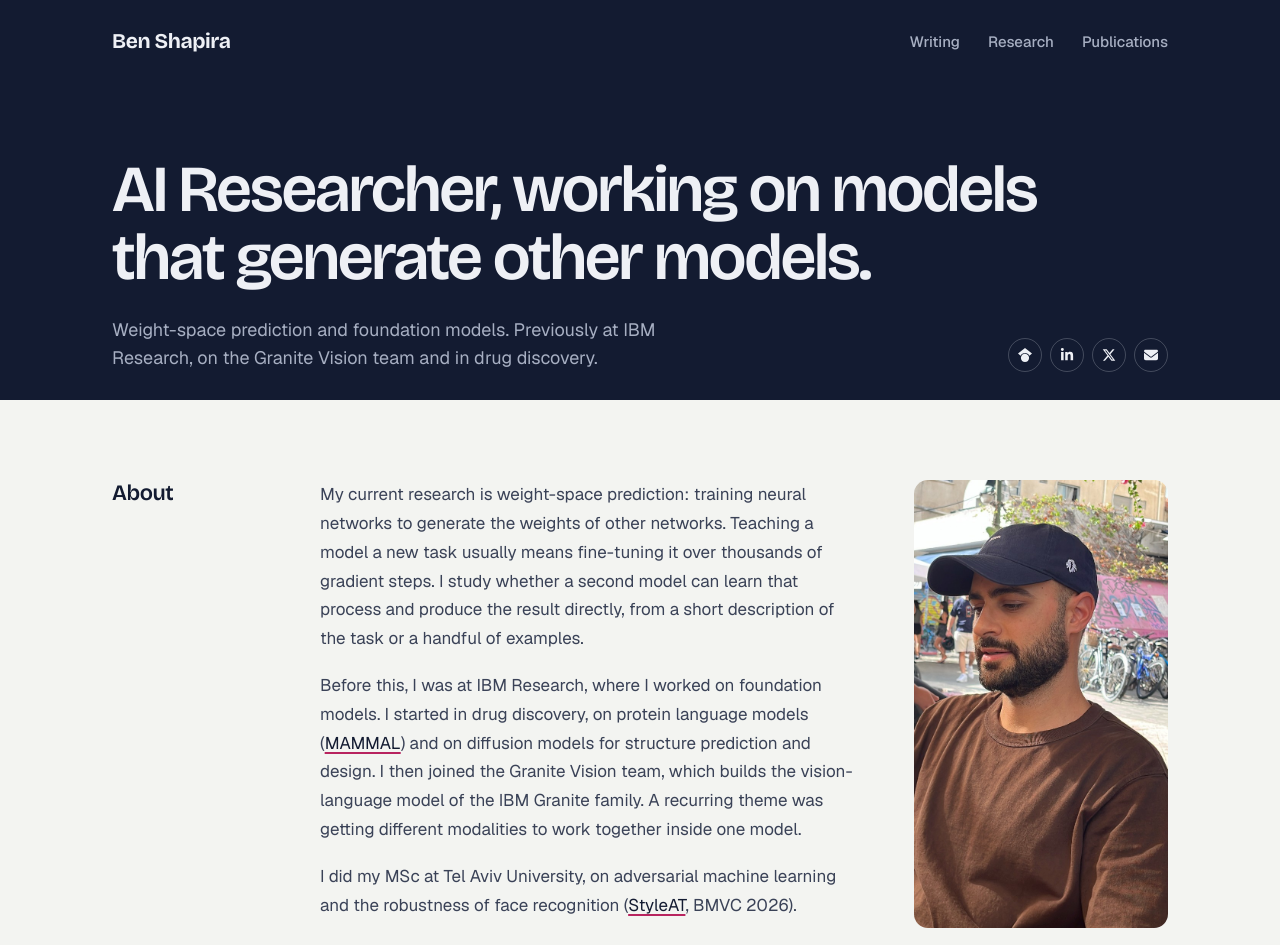
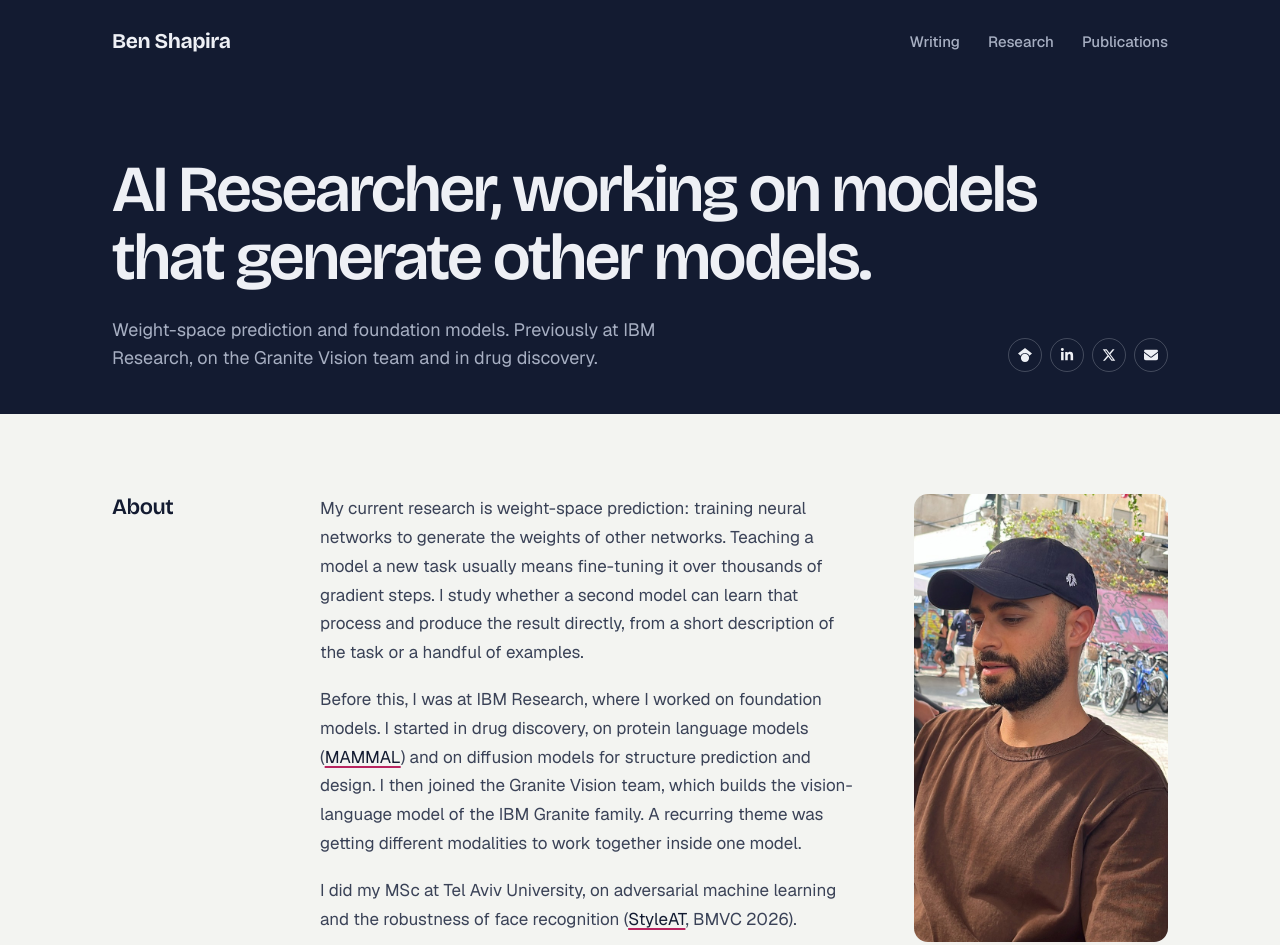
Before and after one commit to bensha6757/bensha6757.github.io, a plain HTML site: page index.html in a window 1280 px wide. Shown: the top 945 px of the page. Drawn offline with nearby package versions, Linux system fonts and the light colour scheme.

Commit message:
Give the title band a bit more space under the icons
Co-Authored-By: Claude Fable 5.2 <noreply@anthropic.com>

```diff
--- a/styles.css
+++ b/styles.css
@@ -79,7 +79,7 @@ a:hover { color: var(--accent); }
 .band {
   background: var(--band);
   color: var(--band-ink);
-  padding-bottom: clamp(1.25rem, 1rem + 1vw, 1.75rem);
+  padding-bottom: clamp(1.75rem, 1.25rem + 1.75vw, 2.625rem);
 }
 .band :focus-visible { outline-color: var(--band-accent); }
 
```
